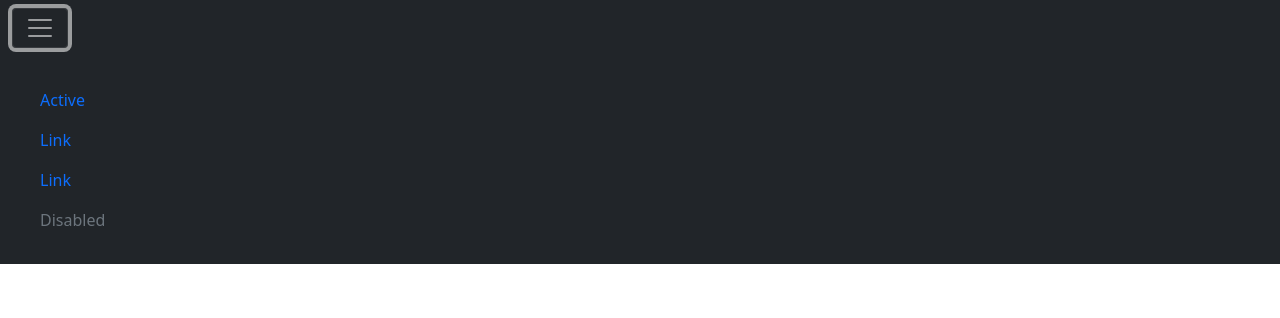
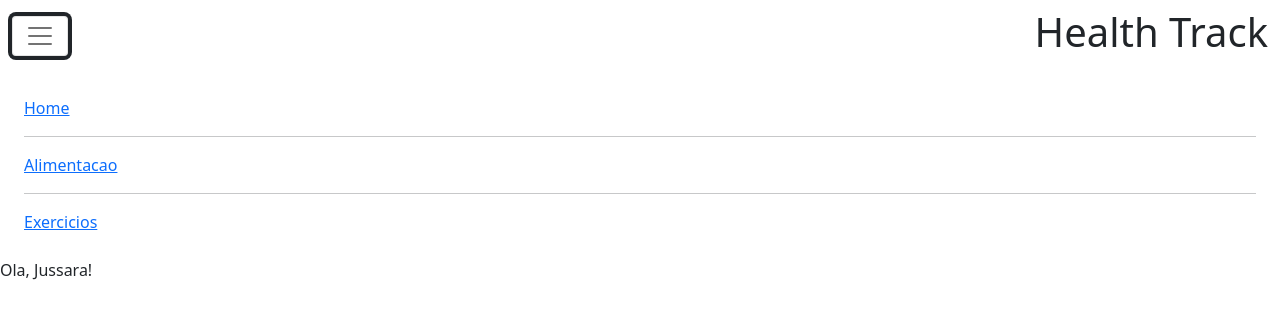
Before and after one commit to Tonzitos/Health-Track, a plain HTML site: page index.html in a window 1280 px wide. Both pictures are taken after a click on the button "Toggle navigation". Drawn offline with nearby package versions, Linux system fonts and the light colour scheme.

Commit message:
principal pagina da aplicacao

```diff
--- a/index.html
+++ b/index.html
@@ -6,38 +6,50 @@
         <meta name="viewport" content="width=device-width, inital-scale=1.0" />
         <meta name="description" content="App para uma vida mais saudavel e feliz." />
         <link href="https://cdn.jsdelivr.net/npm/bootstrap@5.0.2/dist/css/bootstrap.min.css" rel="stylesheet" integrity="sha384-EVSTQN3/azprG1Anm3QDgpJLIm9Nao0Yz1ztcQTwFspd3yD65VohhpuuCOmLASjC" crossorigin="anonymous">
+        <link rel="stylesheet" type="text/css" href="css/style.css">
+        <link rel="preconnect" href="https://fonts.googleapis.com">
+        <link rel="preconnect" href="https://fonts.gstatic.com" crossorigin>
+        <link href="https://fonts.googleapis.com/css2?family=Lobster&family=Open+Sans&family=Oswald&family=Roboto&family=Ubuntu&family=Ubuntu+Condensed&display=swap" rel="stylesheet">
     </head>
     <body>
         <header>
-            <nav class="navbar navbar-dark bg-dark">
+            <nav class="navbar navbar-light">
                 <div class="container-fluid">
-                  <button class="navbar-toggler" type="button" data-bs-toggle="collapse" data-bs-target="#navbarToggleExternalContent" aria-controls="navbarToggleExternalContent" aria-expanded="false" aria-label="Toggle navigation">
+                  <button class="navbar-toggler text-dark" type="button" data-bs-toggle="collapse" data-bs-target="#navbarToggleExternalContent" aria-controls="navbarToggleExternalContent" aria-expanded="false" aria-label="Toggle navigation">
                     <span class="navbar-toggler-icon"></span>
                   </button>
+                  <span class="title tl-home">
+                    <h1>Health Track</h1>
+                  </span>
+
                 </div>
             </nav>
             <div class="collapse" id="navbarToggleExternalContent">
-                <div class="bg-dark p-4">
+                <div class="p-4">
                     <ul class="nav flex-column">
                         <li class="nav-item">
-                          <a class="nav-link active" aria-current="page" href="#">Active</a>
+                            <a href="#" class="ht-dd-button">Home</a>
                         </li>
+                        <hr>
                         <li class="nav-item">
-                          <a class="nav-link" href="#">Link</a>
+                            <a href="#" class="ht-dd-button">Alimentacao</a>
                         </li>
+                        <hr>
                         <li class="nav-item">
-                          <a class="nav-link" href="#">Link</a>
-                        </li>
-                        <li class="nav-item">
-                          <a class="nav-link disabled" href="#" tabindex="-1" aria-disabled="true">Disabled</a>
+                            <a href="#" class="ht-dd-button">Exercicios</a>
                         </li>
                     </ul>
                 </div>
             </div>
         </header>
         <main>
-            <section></section>
-            <section></section>
+            <div class="container-fliud">
+                <div class="welcome">
+                    <span>
+                        <p>Ola, Jussara!</p>
+                    </span>
+                </div>
+            </div>
         </main>
         <footer></footer>
         <script src="https://cdn.jsdelivr.net/npm/bootstrap@5.0.2/dist/js/bootstrap.bundle.min.js" integrity="sha384-MrcW6ZMFYlzcLA8Nl+NtUVF0sA7MsXsP1UyJoMp4YLEuNSfAP+JcXn/tWtIaxVXM" crossorigin="anonymous"></script>
```
